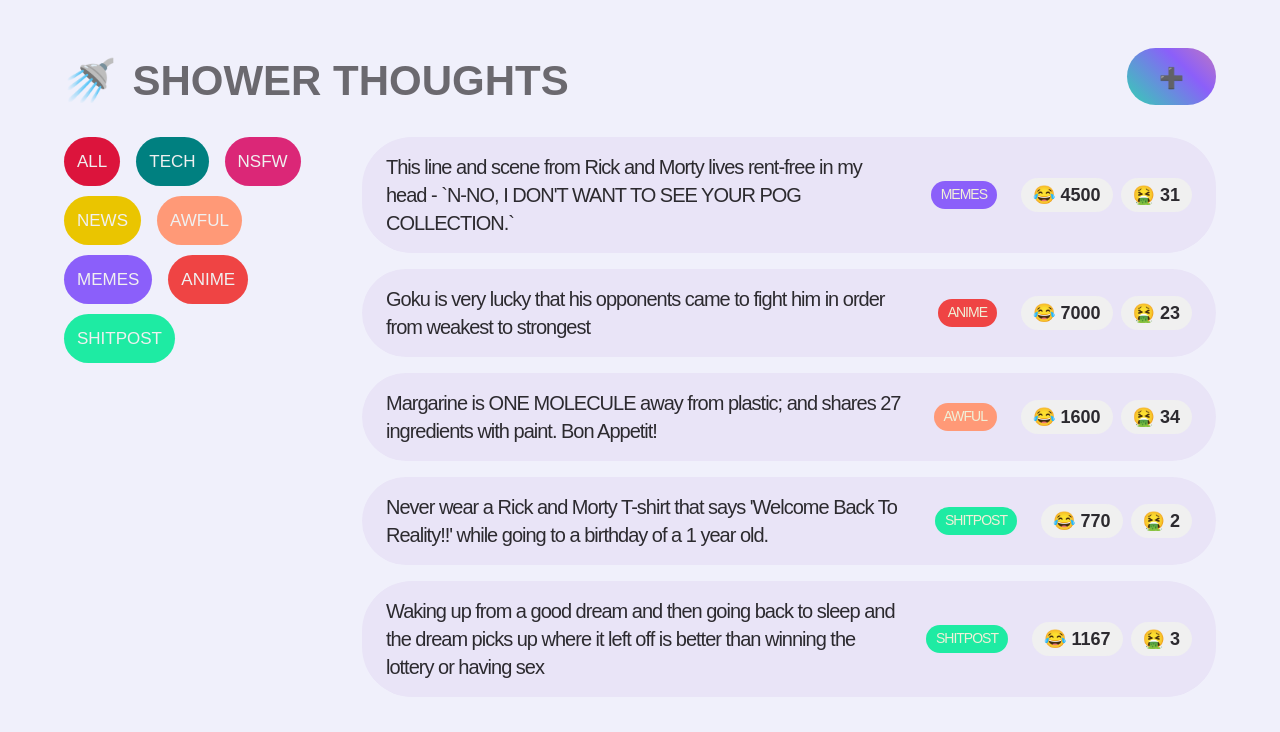
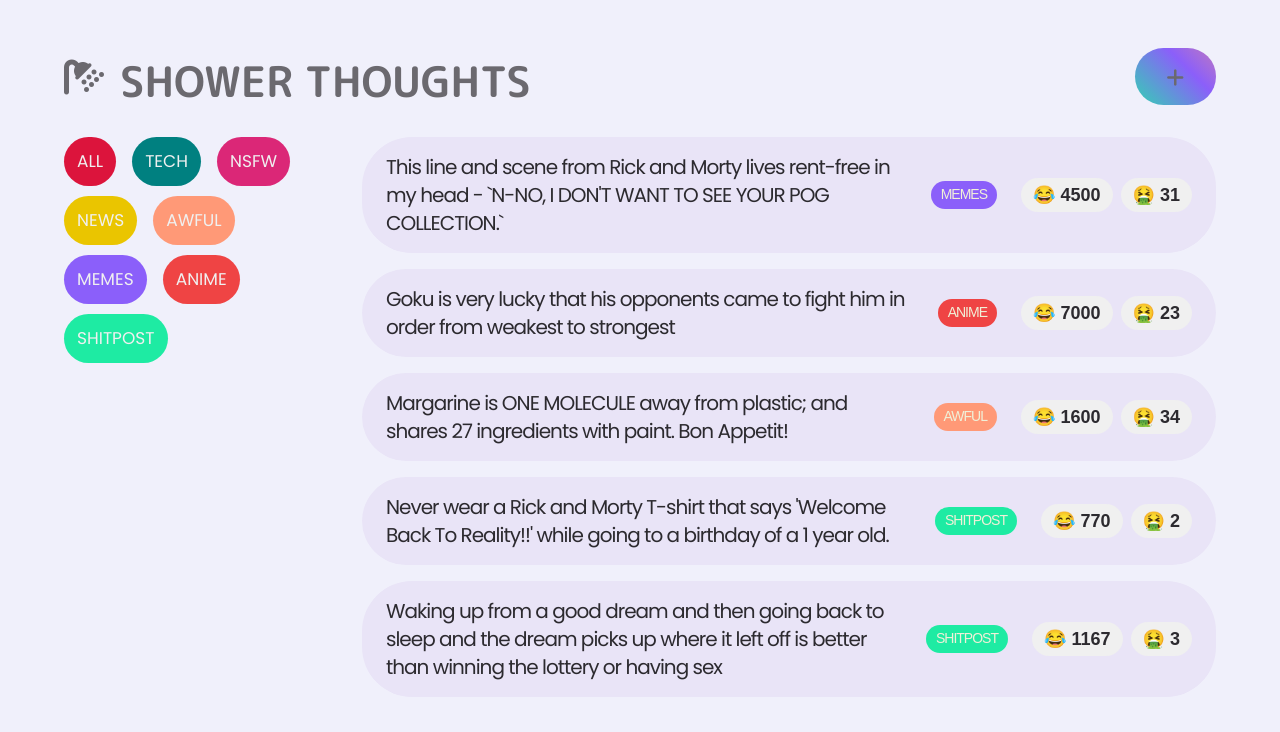
Before and after one commit to x0bd/shower-thoughts-app, a React (Vite) app: page / in a window 1280 px wide. Shown: the top 732 px of the page. Built offline with nearby package versions, Linux system fonts and the light colour scheme.

Commit message:
added icons

```diff
--- a/index.html
+++ b/index.html
@@ -5,7 +5,15 @@
   <meta charset="UTF-8" />
   <link rel="icon" type="image/svg+xml" href="/vite.svg" />
   <meta name="viewport" content="width=device-width, initial-scale=1.0" />
-  <title>Shower Thoughts | 🚿 😂 💭</title>
+  <link rel="stylesheet" href="https://cdnjs.cloudflare.com/ajax/libs/font-awesome/6.4.0/css/all.min.css"
+    integrity="sha512-iecdLmaskl7CVkqkXNQ/ZH/XLlvWZOJyj7Yy7tcenmpD1ypASozpmT/E0iPtmFIB46ZmdtAc9eNBvH0H/ZpiBw=="
+    crossorigin="anonymous" referrerpolicy="no-referrer" />
+  <link rel="preconnect" href="https://fonts.googleapis.com">
+  <link rel="preconnect" href="https://fonts.gstatic.com" crossorigin>
+  <link
+    href="https://fonts.googleapis.com/css2?family=M+PLUS+Rounded+1c:wght@400;500;700;800&family=Poppins:wght@300;400;500;600&display=swap"
+    rel="stylesheet">
+  <title>Shower Thoughts | 🚿 </title>
 </head>
 
 <body>
--- a/src/components/Header.jsx
+++ b/src/components/Header.jsx
@@ -1,4 +1,3 @@
-import Logo from "../assets/logo.png";
 import "../css/header.css";
 
 const Header = ({ showForm, handleShowForm }) => {
@@ -7,15 +6,14 @@ const Header = ({ showForm, handleShowForm }) => {
 	return (
 		<header className="header">
 			<div className="logo">
-				{/* <img src={Logo} alt="Shower Thoughts" /> */}
-				<h1>🚿</h1>
+				<i class="fa-solid fa-shower"></i>
 				<h1>{appTitle}</h1>
 			</div>
 			<button
 				className="btn cta btn-large btn-open"
 				onClick={() => handleShowForm((show) => !show)}
 			>
-				{showForm ? "Close" : "➕"}
+				{showForm ? "Close" : <i class="fa-solid fa-plus"></i>}
 			</button>
 		</header>
 	);
--- a/src/css/header.css
+++ b/src/css/header.css
@@ -11,9 +11,8 @@
 	gap: var(--spacing-md);
 }
 
-.logo img {
-	width: 5.2rem;
-	height: 5.2rem;
+.logo i {
+	font-size: 4rem;
 }
 
 h1 {
--- a/src/index.css
+++ b/src/index.css
@@ -2,7 +2,7 @@
 	/* TEXT */
 
 	--body-font: "Poppins", sans-serif;
-	--heading-font: "Anek Telugu", sans-serif;
+	--heading-font: "M PLUS Rounded 1c", sans-serif;
 	--h1-size: 4.2rem;
 	--h2-size: 5rem;
 	--h3-size: 4rem;
@@ -51,6 +51,7 @@ body {
 	color: var(--main-text-color);
 	font-family: "Poppins", sans-serif;
 	padding: 4.8rem 6.4rem;
+	transition: all 0.3s ease;
 }
 
 .main {
```
Also changed, not shown: 1 other file (tests, documents, lock files or other folders).
